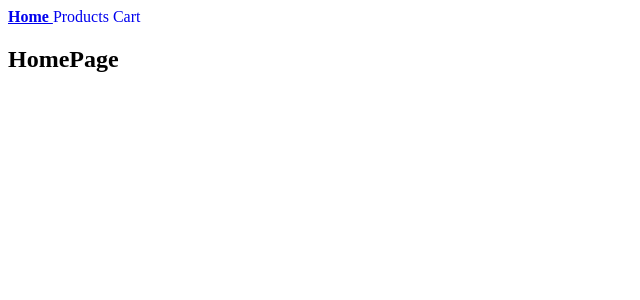
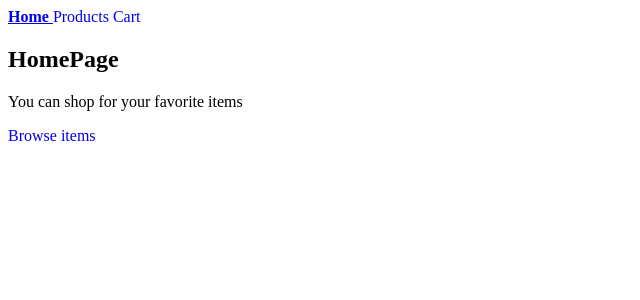
Before and after one commit to charlesdmg-hash/catalogo_de_productos_con_carrito, a React (Vite) app: page / in a window 1280 px wide. Shown: the top 300 px of the page, without its empty margins (0-640 px from the left). Built offline with nearby package versions, Linux system fonts and the light colour scheme.

Commit message:
Fixed seledtion bug where removing a cart item, selected to edit quantity still appeared

```diff
--- a/src/pages/CartPage.jsx
+++ b/src/pages/CartPage.jsx
@@ -12,6 +12,8 @@ export default function CartPage() {
     setCart((prev) => {
       return prev.filter((product) => id !== product.id);
     });
+
+    if (id === Number(selectedProductId)) setSelectedProductId("");
   }
 
   const show_items = cart.map((item) => {
--- a/src/pages/HomePage.jsx
+++ b/src/pages/HomePage.jsx
@@ -1,3 +1,11 @@
+import { Link } from "react-router-dom";
+
 export default function HomePage() {
-    return <h2>HomePage</h2>
+  return (
+    <>
+      <h2>HomePage</h2>
+      <p>You can shop for your favorite items</p>
+      <Link to={"/products"}>Browse items</Link>
+    </>
+  );
 }
```
